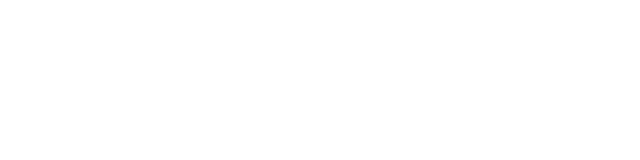
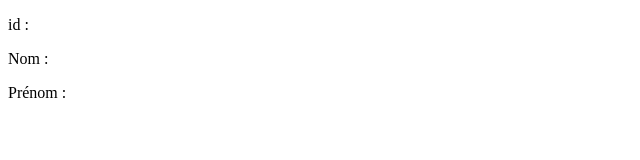
Before and after one commit to TChriste/HES-SO-VD-Groupe1-Frontend, an Angular app: page / in a window 1280 px wide. Shown: the top 160 px of the page, without its empty margins (0-640 px from the left). Built offline with nearby package versions, Linux system fonts and the light colour scheme.

Commit message:
Commit before install bulma

```diff
--- a/src/app/app.component.ts
+++ b/src/app/app.component.ts
@@ -16,7 +16,7 @@
   ) { }
 
   ngOnInit() {
-    this.getPatientById();
+    // this.getPatientById();
   }
 
   getPatientById() {
--- a/src/app/app.module.ts
+++ b/src/app/app.module.ts
@@ -5,7 +5,6 @@
 import { AppComponent } from './app.component';
 import {HttpClientModule} from '@angular/common/http';
 import {BrowserAnimationsModule} from '@angular/platform-browser/animations';
-import {CustomMaterialModule} from './custom-material-module';
 
 @NgModule({
   declarations: [
@@ -16,7 +15,6 @@
     AppRoutingModule,
     HttpClientModule,
     BrowserAnimationsModule,
-    CustomMaterialModule
   ],
   providers: [],
   bootstrap: [AppComponent]
--- a/src/index.html
+++ b/src/index.html
@@ -5,7 +5,6 @@
   <title>HESSOVDGroupe1Frontend</title>
   <base href="/">
   <meta name="viewport" content="width=device-width, initial-scale=1">
-  <link href="https://fonts.googleapis.com/icon?family=Material+Icons" rel="stylesheet">
   <link rel="icon" type="image/x-icon" href="favicon.ico">
 </head>
 <body>
```
Also changed, not shown: src/app/custom-material-module.ts (deleted, +0 -8 lines), angular.json (line endings or trailing spaces).
